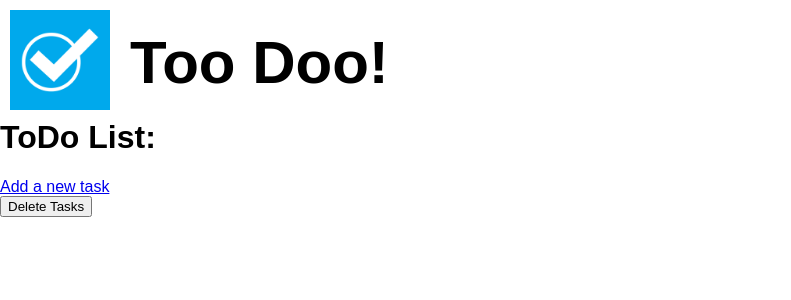
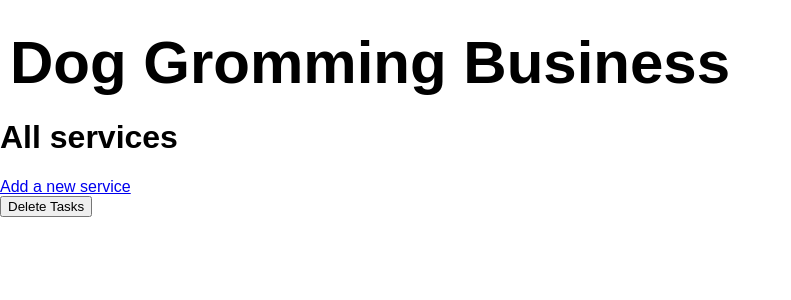
Before and after one commit to Moethantko/cs299-final-project, a Flask app: page / in a window 1280 px wide. Shown: the top 300 px of the page, without its empty margins (0-791 px from the left). Run offline with Flask 3, Linux system fonts and the light colour scheme; data that the repository does not hold is empty.

Commit message:
display a list of services

```diff
--- a/app.py
+++ b/app.py
@@ -20,7 +20,7 @@ from flask import Flask, g
 from dotenv import load_dotenv
 
 # Imports for blueprints and other modules written for the application
-from views.task_view import task_list_blueprint
+from views.services_view import service_list_blueprint
 import utils.db as DBUtils
 
 # Load all the private data from the
@@ -46,7 +46,7 @@ app.config["DBPASSWORD"] = os.getenv("DBPASSWORD")
 app.config["SECRET_KEY"] = uuid.uuid4().hex
 
 # Setup Views
-app.register_blueprint(task_list_blueprint)
+app.register_blueprint(service_list_blueprint)
 
 
 # Helper function to establish a connection to the database
--- /dev/null
+++ b/models/dogGrommingDB.py
@@ -0,0 +1,40 @@
+class DogGrommingDB:
+    def __init__(self, db_conn, db_cursor):
+        self._db_conn = db_conn
+        self._cursor = db_cursor
+
+
+    def select_all_services(self):
+        select_all_query = """
+            SELECT services.id, type, cost, name, breed, age, CONCAT(firstname, ' ', lastname) AS full_name  FROM services
+            INNER JOIN dogs
+            ON services.dog_id = dogs.id
+            INNER JOIN customers
+            ON dogs.customer_id = customers.id;
+        """
+        self._cursor.execute(select_all_query)
+
+        return self._cursor.fetchall()
+
+    def insert_service(self, service):
+        insert_query = """
+            INSERT INTO services (type, cost, dog_id)
+            VALUES (%s, %s, %s);
+        """
+
+        #print(f"Type is {service.type}, cost is {service.cost}, dog is {service.dogID}")
+
+        self._cursor.execute(insert_query, (service.type, service.cost, service.dogID))
+        self._cursor.execute("SELECT LAST_INSERT_ID() service_id")
+        service_id = self._cursor.fetchone()
+        self._db_conn.commit()
+        return service_id
+
+    def delete_service_by_id(self, service_id):
+        delete_query = """
+            DELETE from services
+            WHERE id=%s;
+        """
+
+        self._cursor.execute(delete_query, (service_id,))
+        self._db_conn.commit()
--- a/templates/index.html
+++ b/templates/index.html
@@ -1,14 +1,20 @@
 {% extends "layout.html" %}
 
  {% block body %}
-    <h1>ToDo List:</h1>
-    <a href="/task-entry">Add a new task</a>
+    <h1>All services</h1>
+    <a href="/add-service">Add a new service</a>
     <form action="/" method="post">
         <table>
-            {% for task in todo_list %}
+            {% for service in all_services %}
                 <tr>
-                    <td>{{ task['description'] }}</td>
-                    <td><input type="checkbox" name="task_item" value={{ task['id'] }}></td>
+                    <td>{{ service['id'] }}</td>
+                    <td>{{ service['type'] }}</td>
+                    <td>{{ service['cost'] }}</td>
+                    <td>{{ service['name'] }}</td>
+                    <td>{{ service['breed'] }}</td>
+                    <td>{{ service['age'] }}</td>
+                    <td>{{ service['full_name'] }}</td>
+                    <td><a href="/delete_service/{{service.id}}">Delete</a></td>
                </tr>
             {% endfor %}
         </table>
--- a/templates/layout.html
+++ b/templates/layout.html
@@ -3,13 +3,13 @@
 <html lang="en">
     <head>
         <meta name="viewport" content="initial-scale=1, width=device-width">
-        <title>ToDo!</title>
+        <title>Dog Gromming Business</title>
         <link rel="stylesheet" href="{{ url_for('static', filename='css/task-style.css') }}">
     </head>
     <body>
         <div class="header">
-            <img src="{{ url_for('static', filename='img/task-logo.png') }}" alt="logo">
-            <h1>Too Doo!</h1>
+            <!-- <img src="{{ url_for('static', filename='img/task-logo.png') }}" alt="logo"> -->
+            <h1>Dog Gromming Business</h1>
         </div>
         <!-- Jinja templating code that we can redefine for other pages -->
         {% block body %}{% endblock %}
--- a/utils/db.py
+++ b/utils/db.py
@@ -29,13 +29,39 @@ def init_db(config):
     cursor.execute(f"use {config['DATABASE']};")
     cursor.execute(
         f"""
-        CREATE TABLE tasks
+        CREATE TABLE customers
         (
             id SMALLINT UNSIGNED AUTO_INCREMENT NOT NULL,
-            description VARCHAR(50),
-            creation_datetime timestamp,
-            completed TINYINT(1),
-            CONSTRAINT pk_todo PRIMARY KEY (id)
+            firstName VARCHAR(50),
+            lastName VARCHAR(100),
+            CONSTRAINT pk_customer PRIMARY KEY (id)
+        );
+        """
+    )
+    cursor.execute(
+        f"""
+        CREATE TABLE dogs
+        (
+            id SMALLINT UNSIGNED AUTO_INCREMENT NOT NULL,
+            name VARCHAR(50),
+            breed VARCHAR(100),
+            age TINYINT(1) UNSIGNED,
+            customer_id SMALLINT UNSIGNED NOT NULL,
+            CONSTRAINT pk_dog PRIMARY KEY (id),
+            CONSTRAINT fk_dogs_owner_id FOREIGN KEY (customer_id) REFERENCES customers (id)
+        );
+        """
+    )
+    cursor.execute(
+        f"""
+        CREATE TABLE services
+        (
+            id SMALLINT UNSIGNED AUTO_INCREMENT NOT NULL,
+            type ENUM('HAIR','BATH','NAIL'),
+            cost DECIMAL(10, 2),
+            dog_id SMALLINT UNSIGNED NOT NULL,
+            CONSTRAINT pk_service PRIMARY KEY (id),
+            CONSTRAINT fk_services_dog_id FOREIGN KEY (dog_id) REFERENCES dogs (id)
         );
         """
     )
--- /dev/null
+++ b/views/services_view.py
@@ -0,0 +1,40 @@
+from flask import Blueprint, request, redirect
+from flask import render_template, g, Blueprint
+from models.dogGrommingDB import DogGrommingDB
+from models.service import Service
+
+service_list_blueprint = Blueprint('service_list_blueprint', __name__)
+
+@service_list_blueprint.route('/', methods=["GET"])
+def index():
+    database = DogGrommingDB(g.mysql_db, g.mysql_cursor)
+    all_services = database.select_all_services()
+    return render_template('index.html', all_services=all_services)
+
+@service_list_blueprint.route('/add-service', methods=["GET"])
+def service_entry():
+   return render_template("service_entry.html")
+
+@service_list_blueprint.route('/add-service', methods=["POST"])
+def add_service():
+   service_type = request.form.get("service_type")
+   cost = request.form.get("cost")
+   dogID = int(request.form.get("dog"))
+
+   #print(f"Type is {service_type}, cost is {cost}, dog is {dogID}")
+
+   new_service = Service(service_type, cost, dogID)
+
+   print(new_service.cost)
+
+   database = DogGrommingDB(g.mysql_db, g.mysql_cursor)
+   database.insert_service(new_service)
+
+   return redirect('/')
+
+@service_list_blueprint.route('/delete_service/<int:service_id>', methods=["GET"])
+def delete_service(service_id):
+   database = DogGrommingDB(g.mysql_db, g.mysql_cursor)
+   database.delete_service_by_id(service_id=service_id)
+
+   return redirect('/')
```
Also changed, not shown: models/customer.py (added, +9 -0 lines), models/service.py (added, +29 -0 lines), templates/service_entry.html (added, +28 -0 lines), templates/task_entry.html (deleted, +0 -17 lines).
